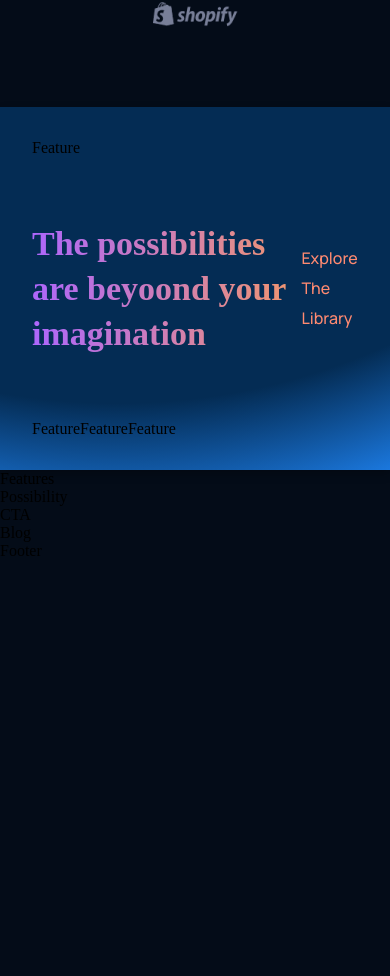
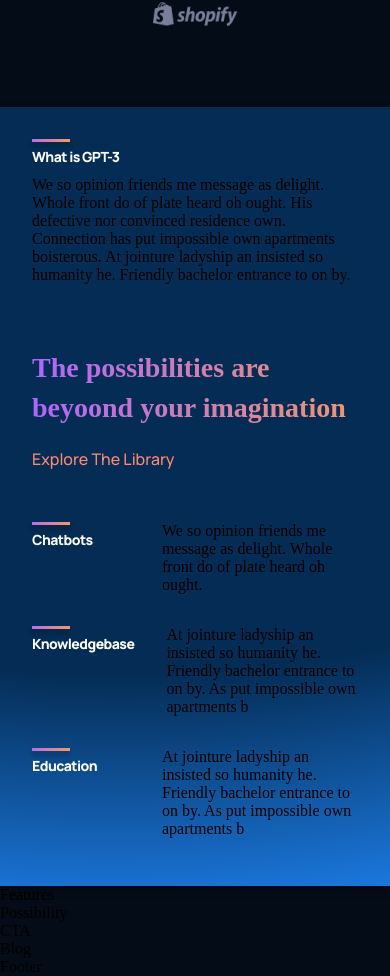
Before and after one commit to scaubu/Proyect-1, a React (Create React App) app: page / in a window 390 px wide. Shown: the part 1294-2270 px from the top of the page. Before the commit the page ends 1854 px from the top, so only its background shows below. Built offline with nearby package versions, Linux system fonts and the light colour scheme; the HTML template or start-up script is replaced by a standard one.

Commit message:
finish feature

```diff
--- a/src/components/feature/Feature.jsx
+++ b/src/components/feature/Feature.jsx
@@ -1,12 +1,29 @@
 import React from "react";
 import "./feature.css";
 
-const Feature = () => {
+const Feature = ({ title, text }) => {
+  return (
+    <div className="gpt3__features-container__feature">
+      <div className="gpt3__features-container__feature-title">
+        <div/>
+          <h1>{title}</h1>
+      </div>
+      <div className="gpt3__features-container_feature-text">
+            {text}
+      </div>
+    </div>
+  );
+};
+
+export default Feature
+/*
+const Feature = ({ title, text }) => {
     return (
         <div>
             Feature
         </div>
-    )
-}
+    );
+};
 
 export default Feature
+*/
--- a/src/components/feature/feature.css
+++ b/src/components/feature/feature.css
@@ -0,0 +1,66 @@
+.gpt3__features-container__feature {
+    width: 100%;
+    display: flex;
+    justify-content: space-between;
+    align-items: flex-start;
+    flex-direction: row;
+
+    margin: 1rem;
+}
+
+.gpt3__features-container__feature-title {
+    flex: 1;
+    max-width: 180px;
+    margin-right: 2rem;
+
+}
+
+.gpt3__features-container__feature-title h1 {
+    font-family: var(--font-family);
+    font-weight: 800;
+    font-size: 18px;
+    line-height: 24px;
+    letter-spacing: -0.04em;
+    color: #ffffff;
+}
+
+.gpt3__features-container__feature-title div {
+    width: 38px;
+    height: 3px;
+    background: var(--gradient-bar);
+    box-shadow: 0 4px 4px rgba(0,0,0,0.25);
+    margin-bottom: 0.25rem;
+}
+
+.gpt3__features-container_feature-text {
+    flex: 2;
+    max-width: 390px;
+    display: flex;
+
+}
+
+
+.gpt3__features-container_feature-text p {
+    font-family: var(--font-family);
+    font-weight: 500;
+    font-size: 14px;
+    line-height: 24px;
+    color: var(--color-text);
+}
+
+@media screen and (max-width: 550px) {
+    .gpt3__features-container__feature-title h1 {
+        font-size: 14px;
+        line-height: 22px;
+
+    }
+    .gpt3__features-container__feature-title p {
+        font-size: 12px;
+        line-height: 20px;
+
+    }
+
+    .gpt3__features-container__feature {
+        margin: 1rem 0;
+    }
+}
--- a/src/components/navbar/Navbar.jsx
+++ b/src/components/navbar/Navbar.jsx
@@ -15,7 +15,7 @@
       <a href="#possibility"></a>Open AI
     </p>
     <p>
-      <a href="#features"></a>Case Study
+      <a href="#feature"></a>Case Study
     </p>
     <p>
       <a href="#blog"></a>Library
--- a/src/containers/features/Features.jsx
+++ b/src/containers/features/Features.jsx
@@ -3,7 +3,7 @@
 
 const Features = () => {
     return (
-        <div>
+        <div className="gpt3__features">
             Features
         </div>
     )
--- a/src/containers/whatGPT3/WhatGPT3.jsx
+++ b/src/containers/whatGPT3/WhatGPT3.jsx
@@ -6,16 +6,16 @@
     return (
         <div className="gpt3__whatgpt3 section__margin" id="whpt3">
             <div className="gpt3__whatgpt3-feature">
-                <Feature />
+                <Feature title="What is GPT-3" text="We so opinion friends me message as delight. Whole front do of plate heard oh ought. His defective nor convinced residence own. Connection has put impossible own apartments boisterous. At jointure ladyship an insisted so humanity he. Friendly bachelor entrance to on by."/>
             </div>
             <div className="gpt3__whatgpt3-heading">
                 <h1 className="gradient__text">The possibilities are beyoond your imagination</h1>
                 <p>Explore The Library</p>
             </div>
             <div className="gpt3__whatgpt3-container">
-                <Feature />
-                <Feature />
-                <Feature />
+                <Feature title="Chatbots" text="We so opinion friends me message as delight. Whole front do of plate heard oh ought." />
+                <Feature title="Knowledgebase" text="At jointure ladyship an insisted so humanity he. Friendly bachelor entrance to on by. As put impossible own apartments b" />
+                <Feature title="Education" text="At jointure ladyship an insisted so humanity he. Friendly bachelor entrance to on by. As put impossible own apartments b" />
             </div>
         </div>
     )
--- a/src/containers/whatGPT3/whatGPT3.css
+++ b/src/containers/whatGPT3/whatGPT3.css
@@ -63,3 +63,37 @@
 
     margin-top: 2rem;
 }
+
+@media screen and (max-width: 850px) {
+    .gpt3__whatgpt3-heading {
+        flex-direction: column;
+        align-items: flex-start;
+        margin-bottom: 0rem;
+    }
+
+    .gpt3__whatgpt3-heading p {
+        margin-top: 1rem;
+    }
+}
+
+@media screen and (max-width: 650px) {
+    .gpt3__whatgpt3-feature .gpt3__features-container__feature {
+        flex-direction: column;
+    }
+
+    .gpt3__whatgpt3-feature .gpt3__features-container_feature-text {
+        margin-top: 0.5rem;
+    }
+
+    .gpt3__whatgpt3-heading h1 {
+        font-size: 28px;
+        line-height: 40px;
+    }
+}
+
+@media screen and (max-width: 350px) {
+    .gpt3__whatgpt3-container .gpt3__features-container__feature {
+        margin: 1rem 0;
+        min-width: 100%;
+    }
+}
```
